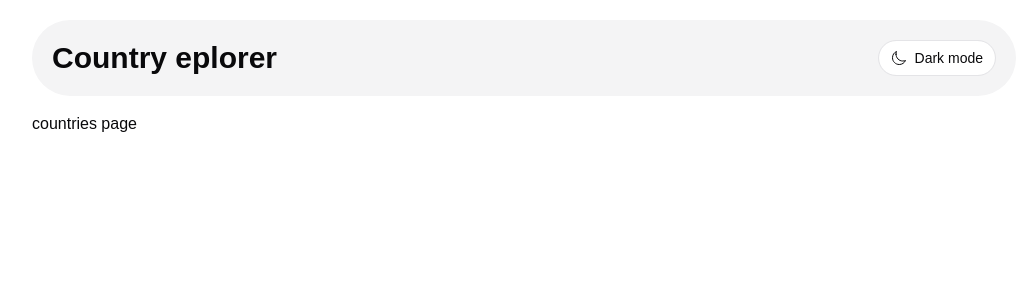
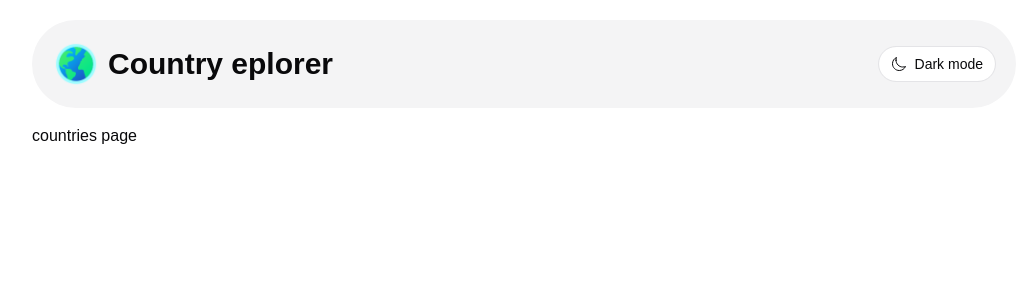
Before and after one commit to darebakdavca/country-explorer, a React (Vite) app: page / in a window 1280 px wide. Shown: the top 300 px of the page, without its empty margins (116-1143 px from the left). Built offline with nearby package versions, Linux system fonts and the light colour scheme.

Commit message:
feat: add icon image and update Layout component to include it in the header

```diff
--- a/src/components/Layout.tsx
+++ b/src/components/Layout.tsx
@@ -5,7 +5,10 @@ export function Layout() {
     return (
         <div className="mx-auto max-w-5xl p-5 grid gap-4">
             <header className="bg-secondary rounded-full p-5 flex justify-between items-center">
-                <h1 className="text-3xl font-bold">Country eplorer</h1>
+                <div className="flex gap-2 items-center">
+                    <img src="/src/assets/icon.png" className="w-12" />
+                    <h1 className="text-3xl font-bold">Country eplorer</h1>
+                </div>
                 <ThemeSwitcher />
             </header>
             <main>
```
Also changed, not shown: src/assets/icon.png (added).
